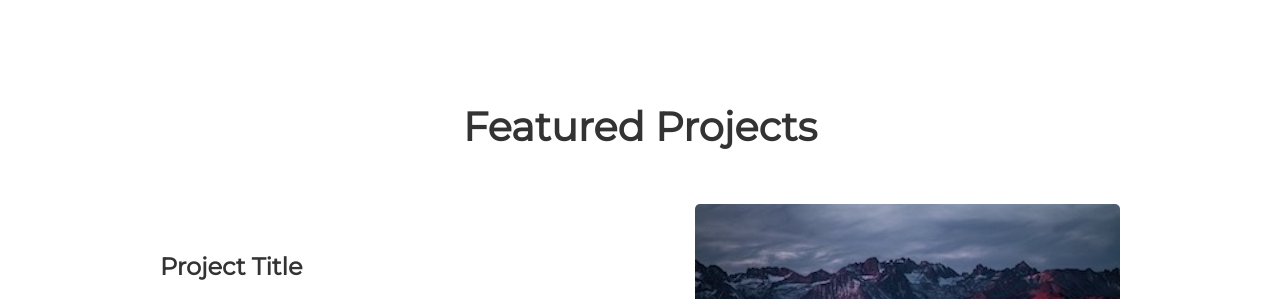
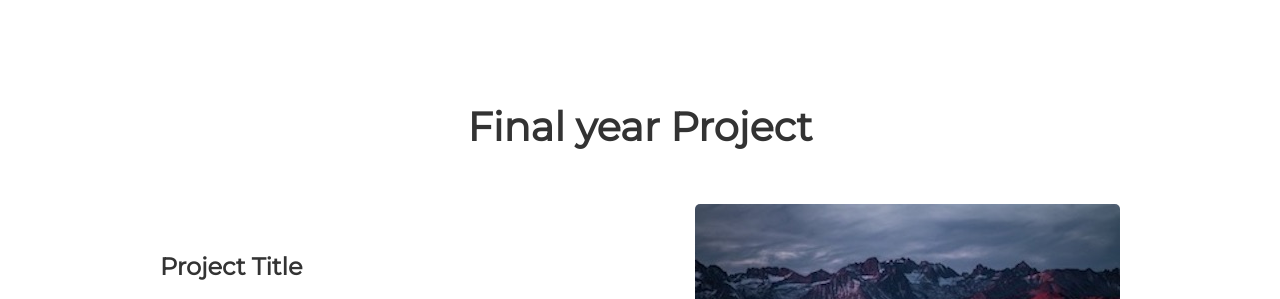
Before and after one commit to eihunnia/Project-Portfolio, a Jekyll site: the page built from index.html, in a window 1280 px wide. Shown: the part 1080-1379 px from the top of the page. Built offline with Jekyll 4.4.1, drawn with Linux system fonts in a browser that asks for light colours.

Commit message:
Update projects header.html

```diff
--- a/_includes/projects.html
+++ b/_includes/projects.html
@@ -1,5 +1,5 @@
 <div class="user-details">
-  <h1> Featured Projects </h1>
+  <h1> Final year Project </h1>
 </div>
 <div class="user-projects">
   <div class="images-right">
```
